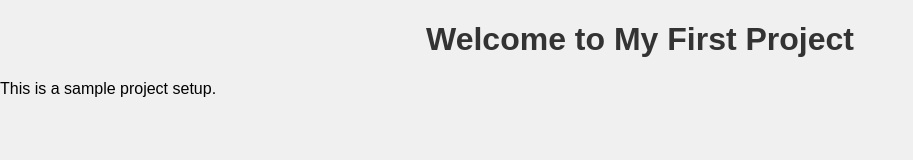
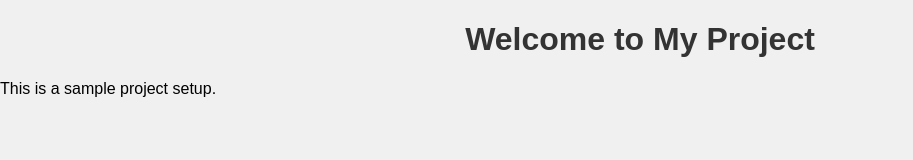
Before and after one commit to Di-Anne/my-project, a plain HTML site: page index.html in a window 1280 px wide. Shown: the whole page, without its empty margins (0-913 px from the left). Drawn offline with Linux system fonts and the light colour scheme.

Commit message:
Modifies project heading

```diff
--- a/index.html
+++ b/index.html
@@ -7,7 +7,7 @@
     <link rel="stylesheet" href="styles.css" />
   </head>
   <body>
-    <h1>Welcome to My First Project</h1>
+    <h1>Welcome to My Project</h1>
     <p>This is a sample project setup.</p>
   </body>
 </html>
```
